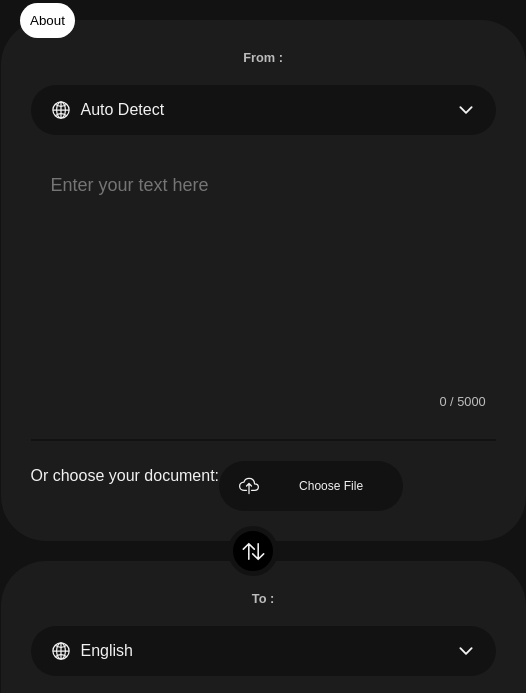
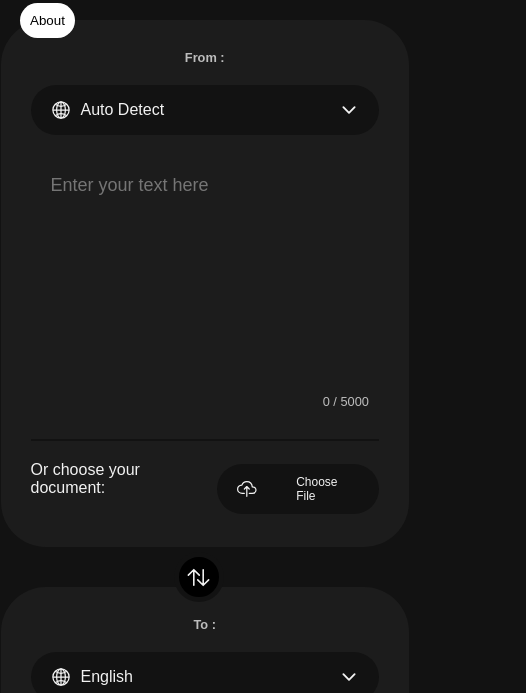
Before and after one commit to ExecutiveL/TranslatorSiteForEmptech, a plain HTML site: page index.html in a window 390 px wide. Shown: the top 693 px of the page, 526 px wide, since content can reach past the window. Drawn offline with nearby package versions, Linux system fonts and the light colour scheme.

Commit message:
Update Style.css

```diff
--- a/style.css
+++ b/style.css
@@ -332,7 +332,8 @@ body.light {
     flex-direction: column;
   }
   .container .card {
-    width: 135%;
+    width: 105%;
+    margin-bottom: 20px;
   }
   .container .card .from {
     margin-right: 0;
@@ -352,12 +353,11 @@ body.light {
   }
   label[for="upload-document"] span#upload-title {
     margin-left: 20px;
-    margin-right: 20px;
   }
   .card-bottom {
     display: flex;
     flex-direction: row;
-    justify-content: flex-start;
+    justify-content: flex-end;
     align-items: center;
   }
   .card-bottom .download-btn {
@@ -370,10 +370,12 @@ body.light {
 
   .card-bottom .speech-btn {
     margin-right: 20px;
+    padding-top: 10px;
+    padding-bottom: 10px;
   }
   .swap-position {
-    top: 50%;
-    left: 65%;
+    top: 55%;
+    left: 51%;
     transform: translate(-50%, -50%);
   }
   .swap-position:hover {
```
